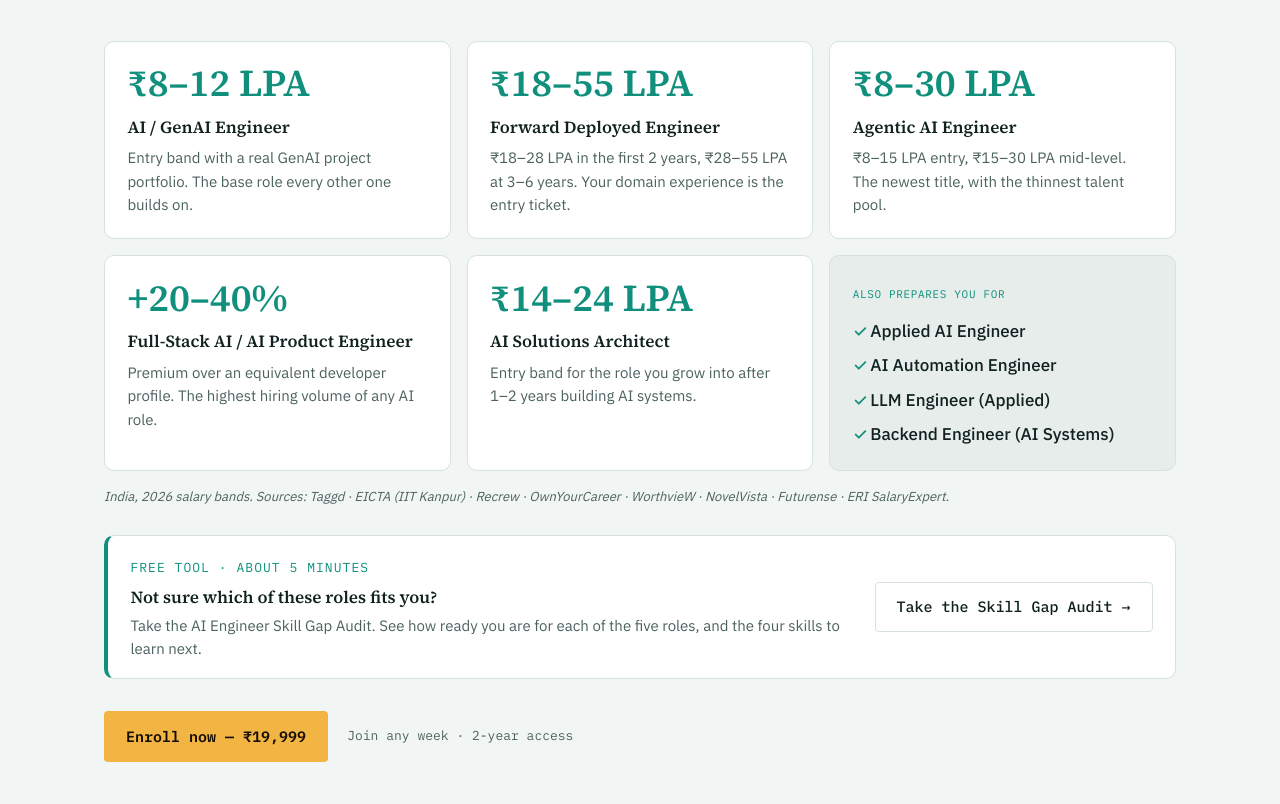
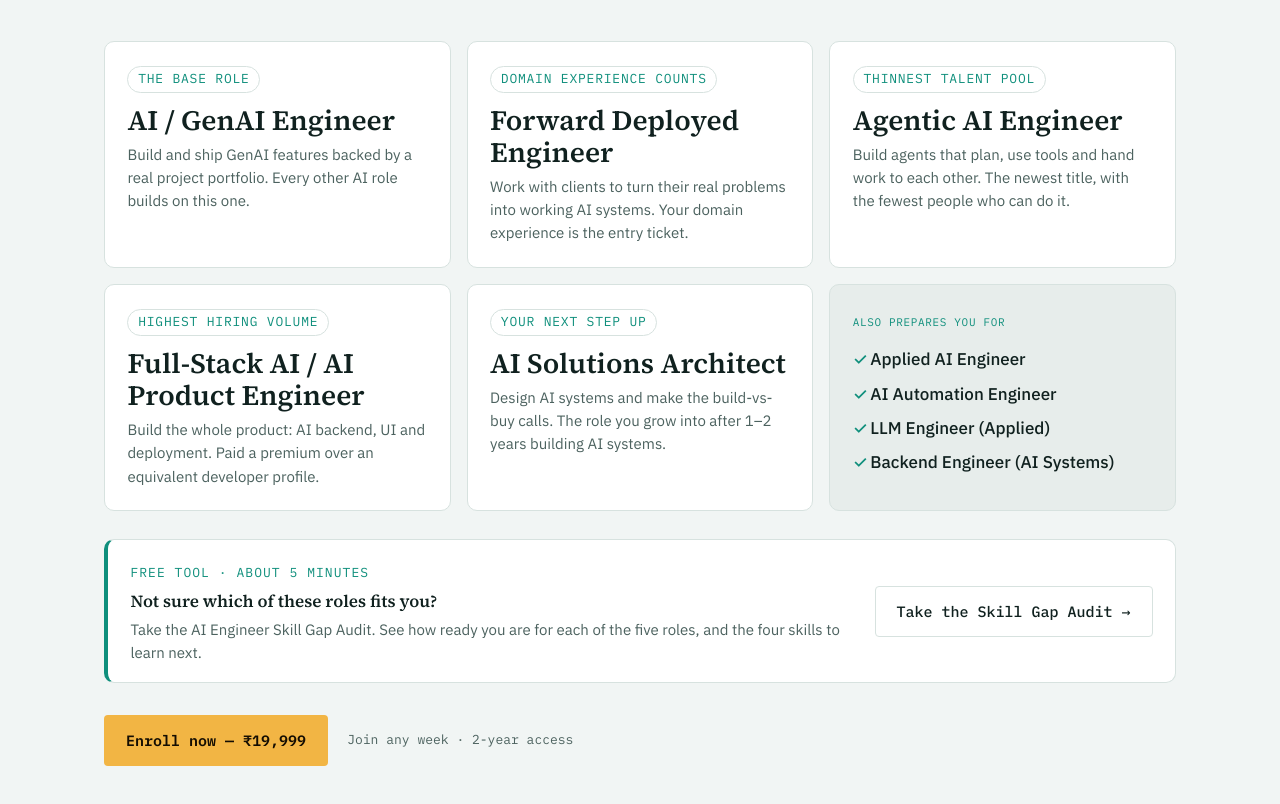
Before and after one commit to DataSphereX/LearnWithSarvesh-Website, a plain HTML site: page index.html in a window 1280 px wide. Shown: the part 10652-11456 px from the top of the page. Drawn offline with Linux system fonts and the light colour scheme.

Commit message:
Replace salary bands on the roles section with role tags
The quoted India salary bands read low, so drop the numbers and the
sources line; each card now leads with a short tag and the role name.

Co-Authored-By: Claude Opus 5.5 <noreply@anthropic.com>

```diff
--- a/index.html
+++ b/index.html
@@ -440,7 +440,8 @@ h1.hero-title em{ font-style:italic; color:var(--accent); }
 @media (max-width:900px){ .roles-grid{ grid-template-columns:1fr 1fr; } }
 @media (max-width:560px){ .roles-grid{ grid-template-columns:1fr; } }
 .role-card{ background:var(--bg-raised); border:1px solid var(--line); border-radius:var(--radius-md); padding:1.4rem; }
-.role-band{ display:block; font-family:var(--font-display); font-size:var(--fs-6); line-height:1.05; color:var(--accent); font-weight:600; }
+.role-band{ display:inline-block; font-family:var(--font-mono); font-size:var(--fs-1); text-transform:uppercase; letter-spacing:0.06em; color:var(--accent); border:1px solid var(--line); border-radius:999px; padding:0.2em 0.75em; }
+.role-card:not(.role-also) h4{ font-family:var(--font-display); font-size:var(--fs-5); line-height:1.15; margin-top:0.7rem; }
 .role-card h4{ margin-top:0.6rem; font-size:var(--fs-3); }
 .role-card p{ margin-top:0.4rem; color:var(--ink-dim); font-size:var(--fs-2); }
 .role-also{ background:var(--bg-inset); }
@@ -1191,14 +1192,13 @@ footer.site-footer{ border-top:1px solid var(--line); padding-block:var(--space-
       <p class="lede">"AI Engineer" has split into distinct roles — and companies pay a premium for people who can build the whole system.</p>
     </div>
     <div class="roles-grid">
-      <div class="role-card"><span class="role-band">₹8–12 LPA</span><h4>AI / GenAI Engineer</h4><p>Entry band with a real GenAI project portfolio. The base role every other one builds on.</p></div>
-      <div class="role-card"><span class="role-band">₹18–55 LPA</span><h4>Forward Deployed Engineer</h4><p>₹18–28 LPA in the first 2 years, ₹28–55 LPA at 3–6 years. Your domain experience is the entry ticket.</p></div>
-      <div class="role-card"><span class="role-band">₹8–30 LPA</span><h4>Agentic AI Engineer</h4><p>₹8–15 LPA entry, ₹15–30 LPA mid-level. The newest title, with the thinnest talent pool.</p></div>
-      <div class="role-card"><span class="role-band">+20–40%</span><h4>Full-Stack AI / AI Product Engineer</h4><p>Premium over an equivalent developer profile. The highest hiring volume of any AI role.</p></div>
-      <div class="role-card"><span class="role-band">₹14–24 LPA</span><h4>AI Solutions Architect</h4><p>Entry band for the role you grow into after 1–2 years building AI systems.</p></div>
+      <div class="role-card"><span class="role-band">The base role</span><h4>AI / GenAI Engineer</h4><p>Build and ship GenAI features backed by a real project portfolio. Every other AI role builds on this one.</p></div>
+      <div class="role-card"><span class="role-band">Domain experience counts</span><h4>Forward Deployed Engineer</h4><p>Work with clients to turn their real problems into working AI systems. Your domain experience is the entry ticket.</p></div>
+      <div class="role-card"><span class="role-band">Thinnest talent pool</span><h4>Agentic AI Engineer</h4><p>Build agents that plan, use tools and hand work to each other. The newest title, with the fewest people who can do it.</p></div>
+      <div class="role-card"><span class="role-band">Highest hiring volume</span><h4>Full-Stack AI / AI Product Engineer</h4><p>Build the whole product: AI backend, UI and deployment. Paid a premium over an equivalent developer profile.</p></div>
+      <div class="role-card"><span class="role-band">Your next step up</span><h4>AI Solutions Architect</h4><p>Design AI systems and make the build-vs-buy calls. The role you grow into after 1–2 years building AI systems.</p></div>
       <div class="role-card role-also"><span class="skill-tag">Also prepares you for</span><ul><li>Applied AI Engineer</li><li>AI Automation Engineer</li><li>LLM Engineer (Applied)</li><li>Backend Engineer (AI Systems)</li></ul></div>
     </div>
-    <p class="roles-source">India, 2026 salary bands. Sources: Taggd · EICTA (IIT Kanpur) · Recrew · OwnYourCareer · WorthvieW · NovelVista · Futurense · ERI SalaryExpert.</p>
     <div class="tool-callout">
       <div class="tc-text">
         <span class="tc-tag">Free tool · about 5 minutes</span>
```
